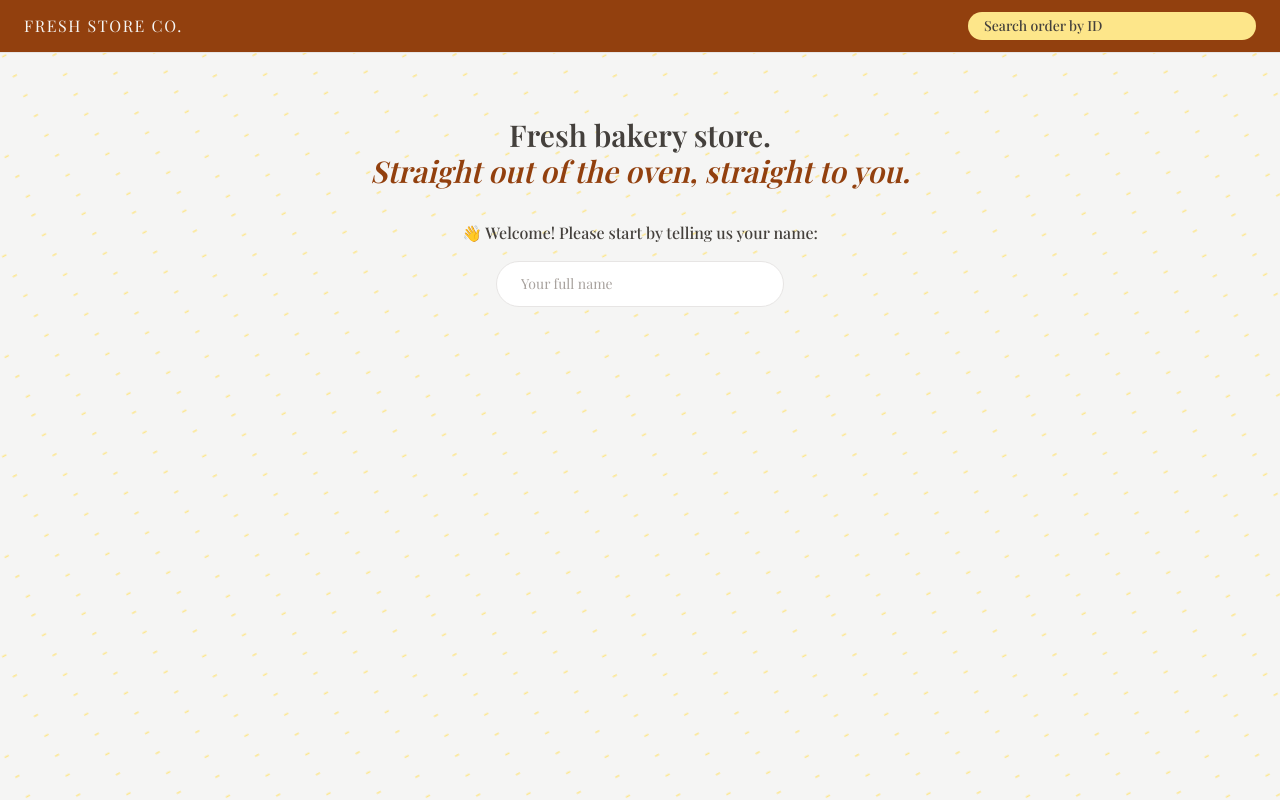
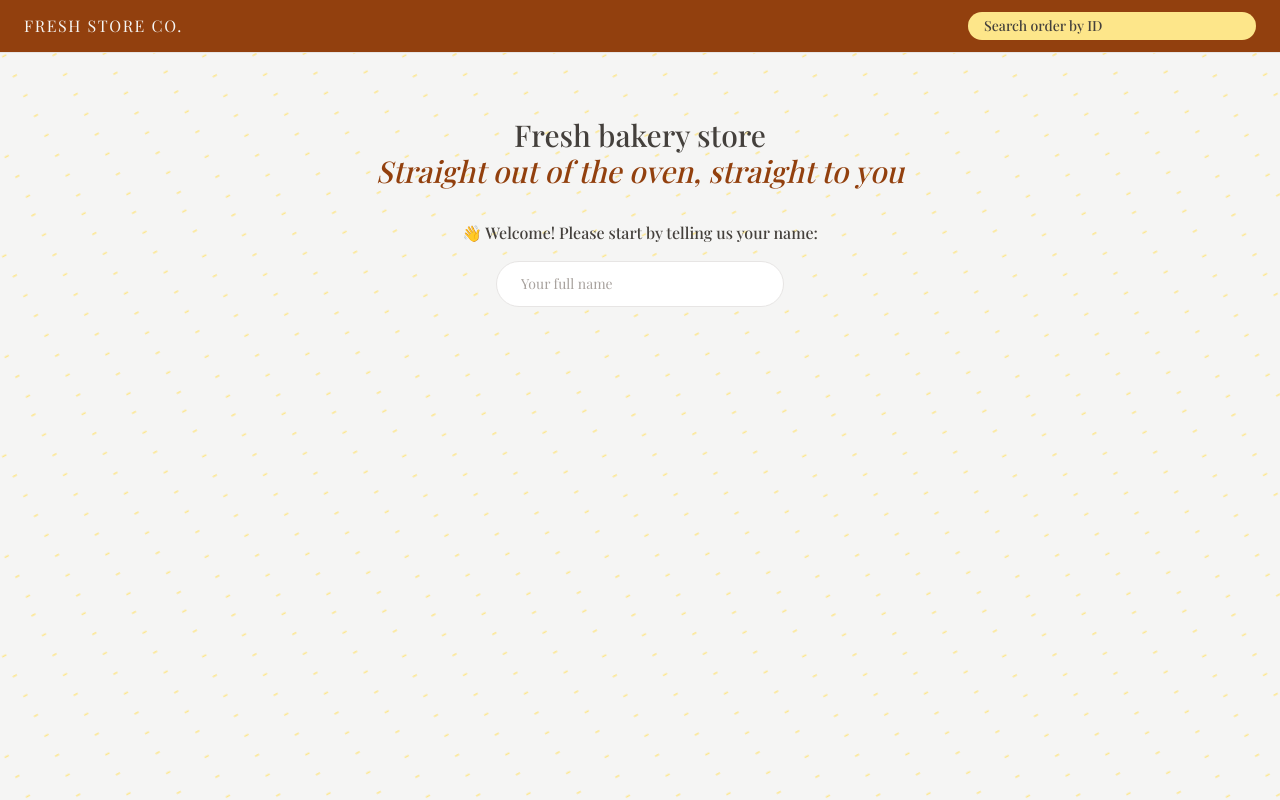
Before and after one commit to s-srdjan/fresh-store, a React (Vite) app: page / in a window 1280 px wide. Built offline with nearby package versions, Linux system fonts and the light colour scheme; a web font is replaced by a local one.

Commit message:
Adjust styling

```diff
--- a/src/features/cart/CartOverview.jsx
+++ b/src/features/cart/CartOverview.jsx
@@ -13,9 +13,11 @@ function CartOverview() {
     <div className="flex items-center justify-between bg-stone-800 px-4 py-4 text-sm uppercase text-stone-200 sm:px-6 md:text-base">
       <p className="space-x-4 font-semibold text-stone-300 sm:space-x-6">
         <span>{totalCartQuantity} items</span>
-        <span>{formatCurrency(totalCartPrice)}</span>
+        <span className="text-amber-200">{formatCurrency(totalCartPrice)}</span>
       </p>
-      <Link to="/cart">Open cart &rarr;</Link>
+      <Link className="hover:text-amber-200" to="/cart">
+        Open cart &rarr;
+      </Link>
     </div>
   );
 }
--- a/src/features/cart/EmptyCart.jsx
+++ b/src/features/cart/EmptyCart.jsx
@@ -4,8 +4,8 @@ function EmptyCart() {
   return (
     <div className="px-4 py-3">
       <LinkButton to="/menu">&larr; Back to menu</LinkButton>
-      <p className="mt-7 font-semibold">
-        Your cart is still empy. Start adding fresh bakery 🙂
+      <p className="mt-7 font-medium">
+        Your cart is still empty. Start adding fresh bakery. 🥐
       </p>
     </div>
   );
--- a/src/index.css
+++ b/src/index.css
@@ -6,7 +6,7 @@
   .input {
     @apply rounded-full border border-stone-200 px-4 py-2 text-sm transition-all duration-300 placeholder:text-stone-400 focus:outline-none focus:ring focus:ring-amber-600 md:px-6 md:py-3;
   }
-
+  /* https://dev.to/afif/i-made-100-css-loaders-for-your-next-project-4eje */
   .loader {
     width: 45px;
     aspect-ratio: 0.75;
--- a/src/ui/Button.jsx
+++ b/src/ui/Button.jsx
@@ -2,14 +2,14 @@ import { Link } from "react-router-dom";
 
 function Button({ children, disabled, to, type, onClick }) {
   const base =
-    "inline-block text-sm rounded-full bg-yellow-600 font-semibold uppercase tracking-wide text-stone-100 transition-colors duration-300 hover:bg-amber-600 focus:bg-amber-600 focus:outline-none focus:ring focus:ring-amber-600 focus:ring-offset-2 disabled:cursor-not-allowed ";
+    "inline-block text-sm rounded-full bg-amber-600 font-semibold uppercase tracking-wide text-stone-100 transition-colors duration-300 hover:bg-yellow-600 focus:bg-yellow-600 focus:outline-none focus:ring focus:ring-yellow-600 focus:ring-offset-2 disabled:cursor-not-allowed ";
 
   const styles = {
-    primary: base + " px-4 py-3 md:px-6 md:py-4 ",
+    primary: base + " px-4 py-3 md:px-5 md:py-3 ",
     small: base + " px-4 py-2 md:px-5 md:py-2.5 text-xs",
     round: base + " px-2.5 py-1 md:px-3.5 md:py-2 text-sm",
     secondary:
-      "inline-block text-sm rounded-full font-semibold border-2 border-stone-300 uppercase tracking-wide text-stone-400 transition-colors duration-300 hover:bg-stone-300 hover:text-stone-800 focus:text-stone-800 focus:bg-amber-600 focus:outline-none focus:ring focus:ring-stone-200 focus:ring-offset-2 disabled:cursor-not-allowed px-4 py-2.5 md:px-6 md:py-3.5",
+      "inline-block text-sm rounded-full font-semibold border-2 border-red-700 uppercase tracking-wide text-red-700 transition-colors duration-300 hover:bg-red-600 hover:text-stone-100 focus:text-stone-800 focus:bg-red-600 focus:outline-none focus:ring focus:ring-red-200 focus:ring-offset-2 disabled:cursor-not-allowed px-4 py-2.5 md:px-5 md:py-3",
   };
 
   if (to) {
--- a/src/ui/Home.jsx
+++ b/src/ui/Home.jsx
@@ -7,11 +7,11 @@ function Home() {
 
   return (
     <div className="my-10 px-4 text-center sm:my-16">
-      <h1 className="mb-8 text-xl font-semibold md:text-3xl">
-        Fresh bakery store.
+      <h1 className="mb-8 text-xl font-medium md:text-3xl">
+        Fresh bakery store
         <br />
         <span className="italic text-amber-800">
-          Straight out of the oven, straight to you.
+          Straight out of the oven, straight to you
         </span>
       </h1>
 
--- a/src/ui/LinkButton.jsx
+++ b/src/ui/LinkButton.jsx
@@ -3,7 +3,7 @@ import { Link, useNavigate } from "react-router-dom";
 function LinkButton({ children, to }) {
   const navigate = useNavigate();
   const className =
-    "text-sm text-orange-800 hover:text-orange-900 hover:underline";
+    "text-sm font-semibold text-orange-800 hover:text-orange-900 hover:underline";
 
   if (to === "-1")
     return (
```
